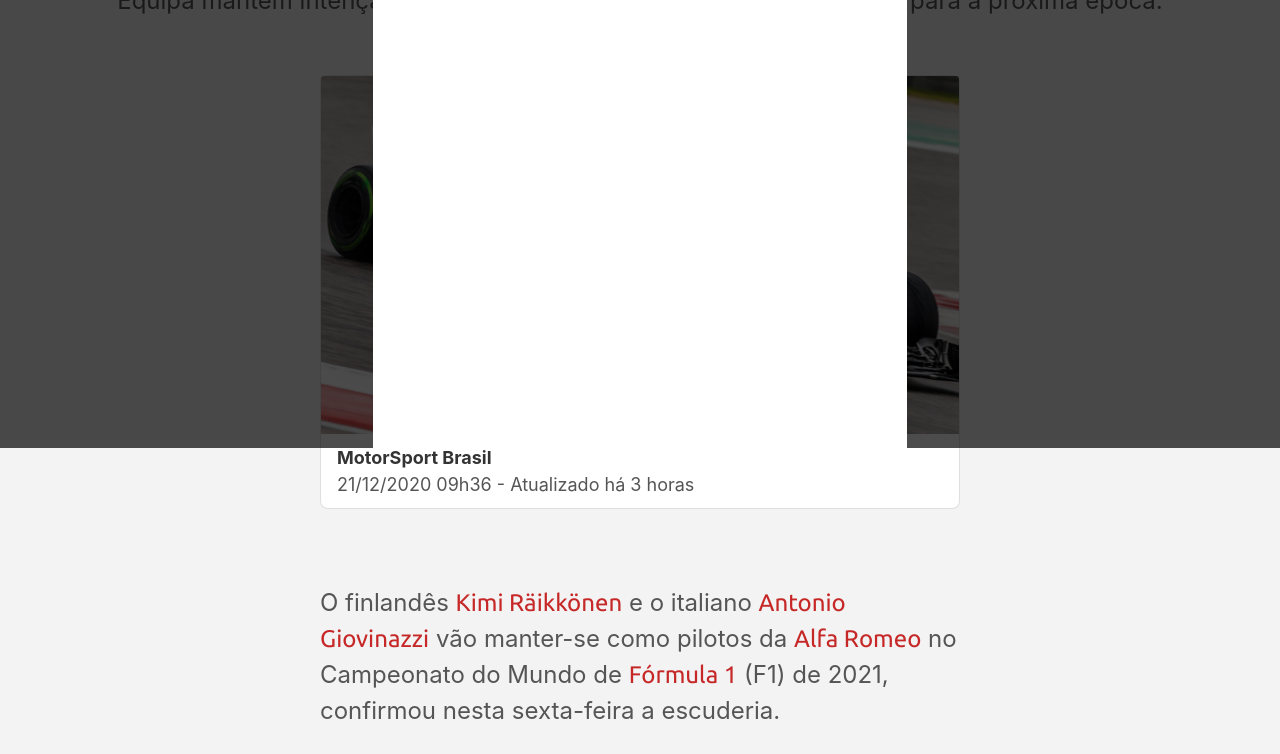
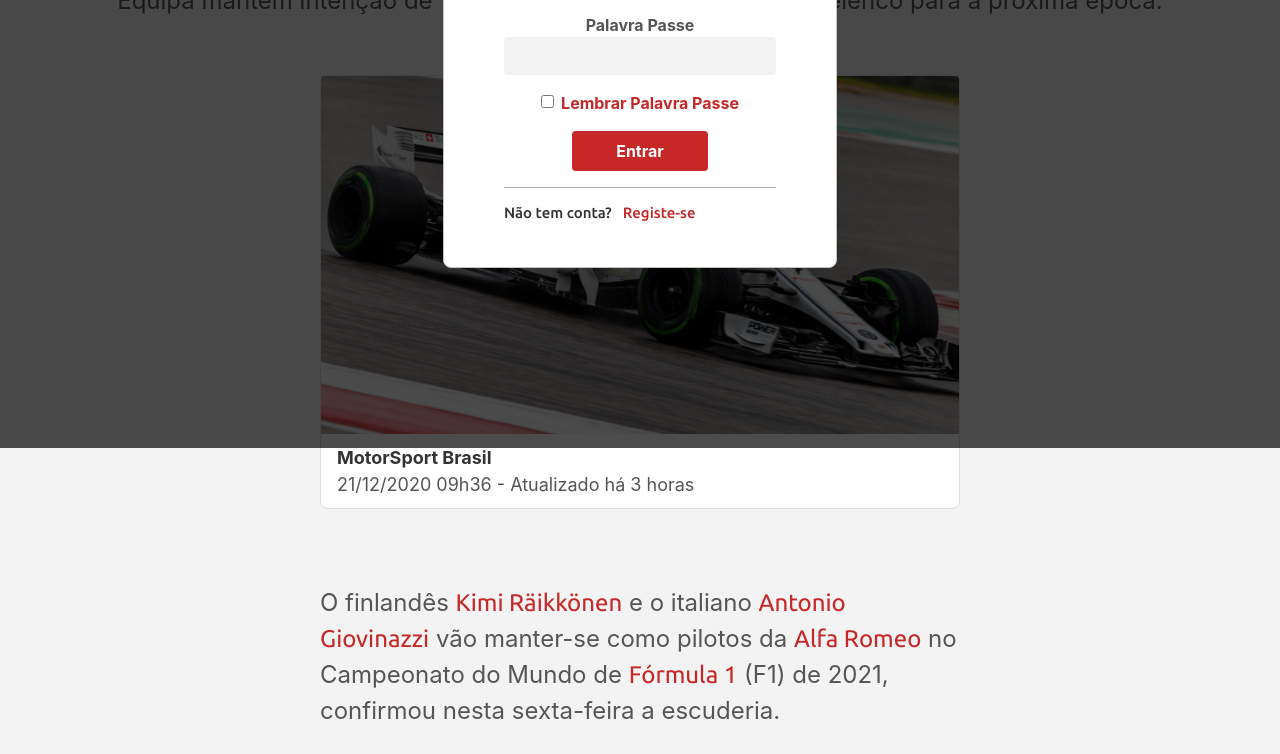
Before and after one commit to DiogoM14/FolkNews-web, a website: page article-no-auth.html in a window 1280 px wide. Shown: the part 352-1106 px from the top of the page. Drawn offline with nearby package versions, Linux system fonts and the light colour scheme.

Commit message:
Auth message v2

```diff
--- a/article-no-auth.html
+++ b/article-no-auth.html
@@ -17,11 +17,33 @@
 
 
     <div class="modal-auth">
-      <div class="col-md-5 modal-bodyy">
+      <div class="modal-bodyy">
+        <div class="login">
+          <h1>Folk News</h1>
+          <form>
+            <div class="form-group">
+              <label for="exampleInputEmail1">E-mail</label>
+              <input type="email" class="form-control" id="exampleInputEmail1" aria-describedby="emailHelp" required>
+            </div>
+            <div class="form-group">
+              <label for="exampleInputPassword1">Palavra Passe</label>
+              <input type="password" class="form-control" id="exampleInputPassword1" required>
+            </div>
+            <div class="form-group form-check">
+              <input type="checkbox" class="form-check-input" id="exampleCheck1">
+              <label class="form-check-label" for="exampleCheck1">Lembrar Palavra Passe</label>
+            </div>
 
+            <button type="submit" class="btn btn-primary" formaction="/index-auth.html">Entrar</button>
+            <hr>
+          </form>
+          <div class="register-section">
+            <h5>Não tem conta?⠀</h5>
+            <a href="./loginEscolha.html"><h6>Registe-se</h6></a>
+          </div>
+        </div>
       </div>
     </div>
-
 
 
     <nav class="navbar navbar-light">
--- a/styles/article-no-auth.css
+++ b/styles/article-no-auth.css
@@ -69,6 +69,7 @@ h1, h2, h3, h4, h5, h6, span {
 }
 
 .modal-auth {
+  display: flex;
   position: absolute;
   z-index: 1;
   width: 100%;
@@ -79,11 +80,103 @@ h1, h2, h3, h4, h5, h6, span {
 }
 
 .modal-bodyy {
+  display: flex;
+  margin: auto;
+}
+
+.login {
+  align-items: center;
+  min-width: 20vw;
+  /* align-items: center; */
+  background: #fff;
+  padding: 37px 60px;
+  /* margin: auto; */
+  border-radius: 8px;
+  border: 1px solid #C2C2C2;
+  /* right: 0; */
+}
+
+.login h1 {
+  /* text-align: center; */
+  /* font-weight: medium; */
+  color: #333333;
+  margin: 0 0 20px 0;
+
+}
+
+form .form-group label {
+  color: #555555;
+  margin: 0;
+  font-weight: 700;
+  right: 0;
+}
+
+form .form-check .form-check-label {
+  color: #C62828;
+}
+
+form .form-group input {
+  background: #F3F3F3;
+  border: none;
+}
+
+form .form-group input:focus {
+  background: #C2C2C2;
+  border: none;
+}
+
+form .form-check input {
+  background: #F3F3F3;
+}
+
+.btn-primary {
   width: 100%;
-  height: 100%;
-  background-color: #fff;
+  height: 50px;
+  background: #C62828;
+  border: none;
+  font-weight: 700;
 
-  margin: auto;
+  transition: 0.3s;
+}
+
+.btn-primary:hover {
+  background-color: #C62828;
+  opacity: 0.3;
+  border: none;
+}
+
+hr {
+  background: #C2C2C2;
+}
+
+.register-section {
+  display: flex;
+  text-align: center;
+  font-weight: medium;
+  font-size: 15px;
+}
+
+.login .register-section h5, h6 {
+  font-weight: medium;
+  font-size: 15px;
+}
+
+.login h5 {
+  color: #333333;
+}
+
+.login .register-section a {
+  text-decoration: none;
+}
+
+.login .register-section h6 {
+  color: #C62828;
+
+  transition: 0.3s;
+}
+
+.login .register-section h6:hover, h6::selection {
+  color: #8b1919;
 }
 
 .navbar-light {
```
Also changed, not shown: assets/images/journal.png (added).
